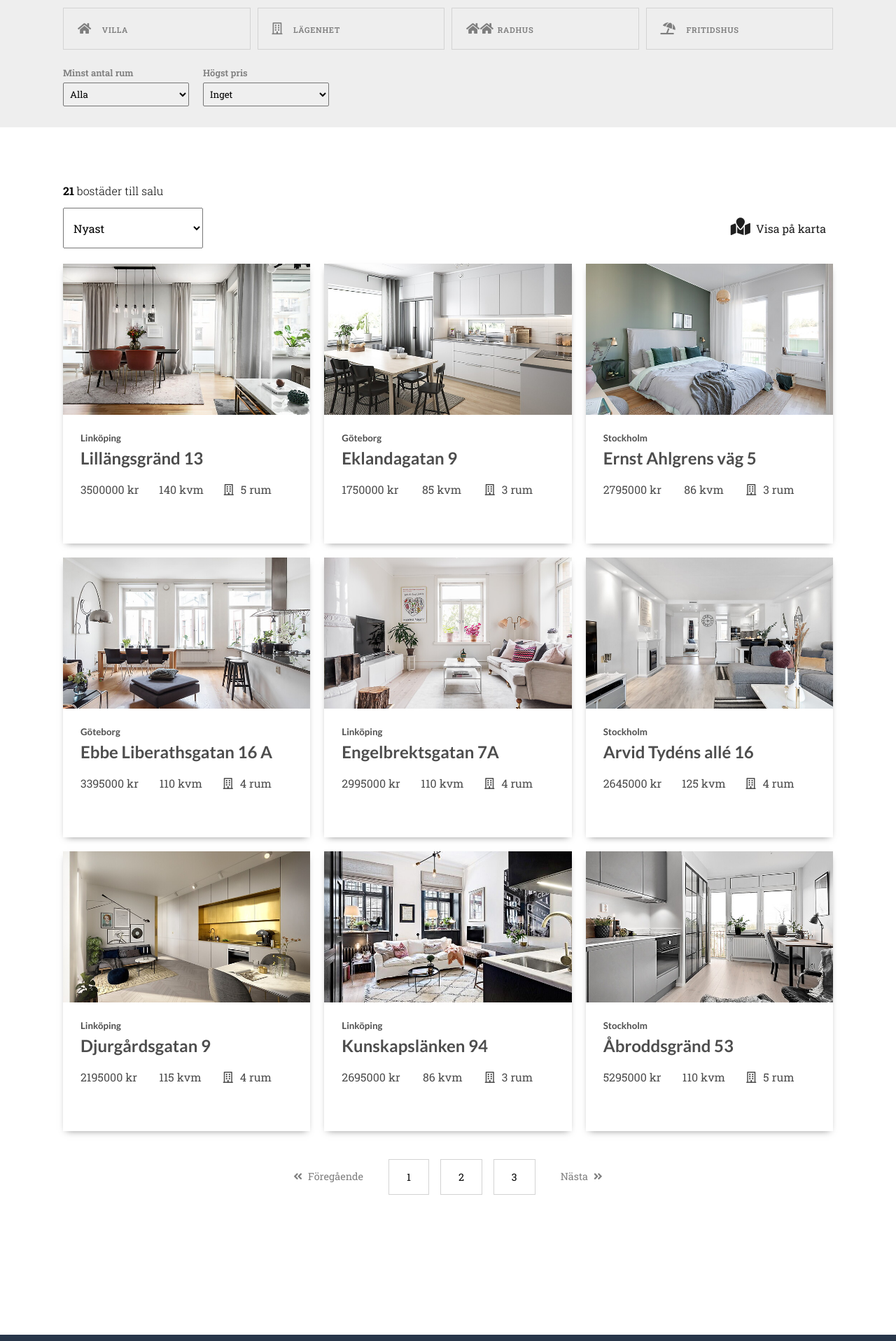
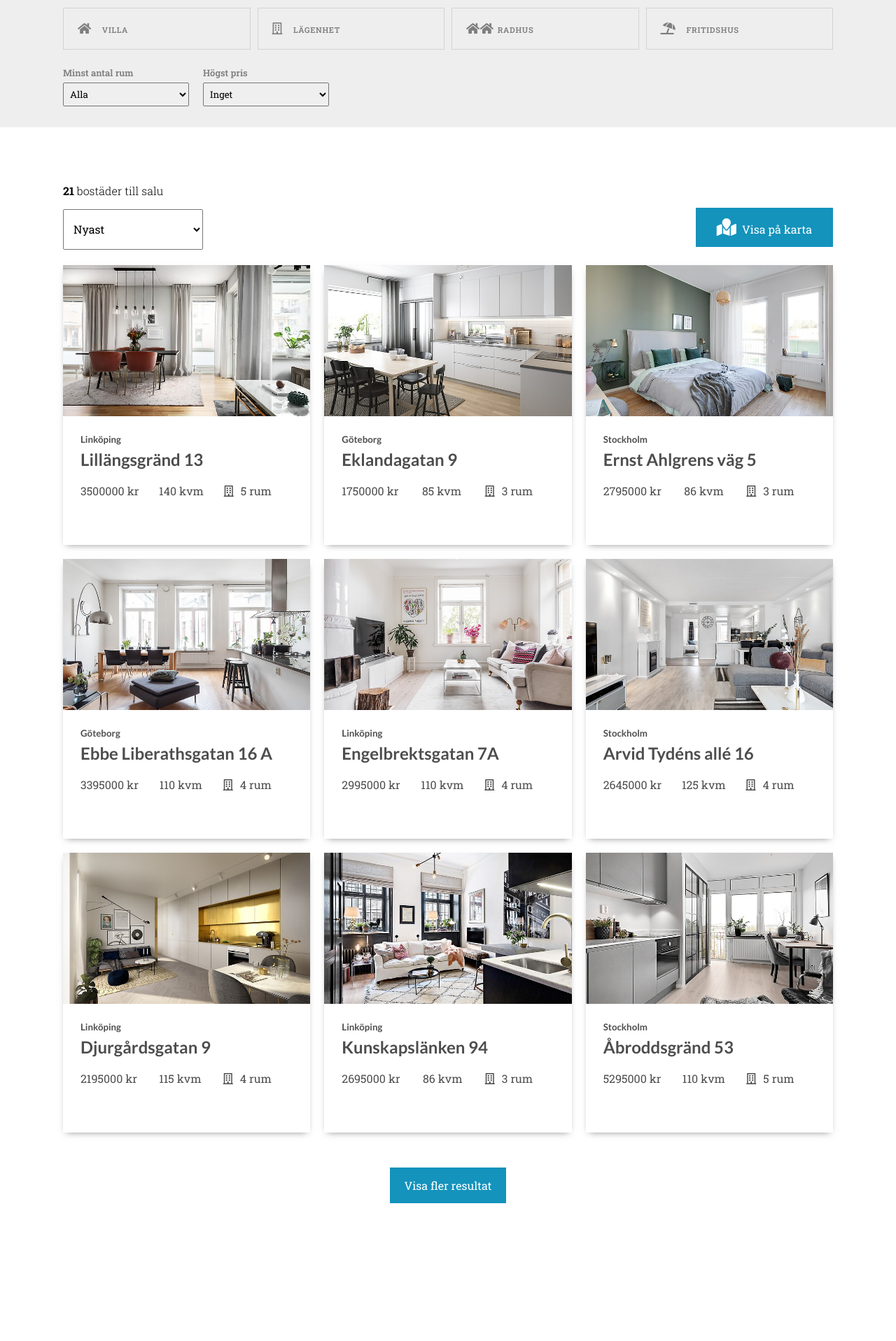
Before and after one commit to erikshumkov/real-estate-react, a React (Create React App) app: page /#/ in a window 1280 px wide. Shown: the part 213-2130 px from the top of the page at 70% size. Built offline with nearby package versions, Linux system fonts and the light colour scheme.

Commit message:
switch pagination for show results button

```diff
--- a/src/App.js
+++ b/src/App.js
@@ -30,7 +30,7 @@ function App() {
   const [selectPrice, setSelectPrice] = useState('none');
   const [search, setSearch] = useState('');
   const [currentPage, setCurrentPage] = useState(1);
-  const [postsPerPage] = useState(9);
+  const [postsPerPage, setpostsPerPage] = useState(9);
 
   // In what order the results should be shown. Newest, Lowest price, etc.
   const handleSelect = event => {
@@ -129,10 +129,13 @@ function App() {
 
   useEffect(filterTheData, [setting, select, search, selectRooms, selectPrice]);
 
+  const addMoreItems = () => setpostsPerPage(postsPerPage + 9);
+
   // Get current posts
   const lastPostIndex = currentPage * postsPerPage;
   const firstPostIndex = lastPostIndex - postsPerPage;
   const currentPosts = filteredData.slice(firstPostIndex, lastPostIndex);
+  console.log(currentPosts)
 
   // Change page
   const changePage = (pageNumber, totalPages) => {
@@ -166,7 +169,10 @@ function App() {
                     posts={currentPosts}
                     postsPerPage={postsPerPage}
                     changePage={changePage}
-                    currentPage={currentPage} />
+                    currentPage={currentPage}
+                    addMoreItems={addMoreItems}
+                  />
+
                 </div>
               )}
             />
--- a/src/js/components/MapRealEstate.js
+++ b/src/js/components/MapRealEstate.js
@@ -8,13 +8,24 @@ const MapRealEstate = ({ data, location, getItemOnClick, mapItemRefs }) => {
   // Check if the route / path is true
   let ifPath = path === "/karta/bostad";
 
+  // Get starter z-index from hoverMapMarker and save it.
+  let initZindex;
+
   const hoverMapMarker = (e) => {
     let style = e.target._icon.firstChild.style;
+    let styleParent = e.target._icon.style;
+    // Save initial z-index to variable.
+    initZindex = styleParent.zIndex;
+    // Set new z-index to bring map marker to the front.
+    styleParent.zIndex = 1000;
     style.transform = "scale(1.2) rotate(-45deg)";
   }
 
   const removeHoverStyles = (e) => {
+    let styleParent = e.target._icon.style;
     let style = e.target._icon.firstChild.style;
+    // Reset the z-index to it's original value to bring it to the back.
+    styleParent.zIndex = initZindex;
     style.transform = "scale(1) rotate(-45deg)";
   }
 
--- a/src/js/layout/SearchResult.js
+++ b/src/js/layout/SearchResult.js
@@ -2,7 +2,6 @@ import React from 'react';
 import { Link } from "react-router-dom";
 
 import Result from '../components/Result';
-import Pagination from '../components/Pagination';
 
 const SearchResult = ({
   filteredData,
@@ -10,7 +9,8 @@ const SearchResult = ({
   posts,
   postsPerPage,
   changePage,
-  currentPage
+  currentPage,
+  addMoreItems
 }) => {
   return (
     <div>
@@ -44,15 +44,21 @@ const SearchResult = ({
               return <Result key={index} data={data} />;
             })}
           </div>
-          <Pagination
+          {/* <Pagination
             postsPerPage={postsPerPage}
             totalPosts={filteredData.length}
             changePage={changePage}
             currentPage={currentPage}
-          />
-          {/* <div className="button-div">
-            <div className="show-more">Visa fler resultat</div>
-          </div> */}
+          /> */}
+          {console.log(filteredData.length, postsPerPage)}
+          {postsPerPage > filteredData.length ? null
+            : (
+              <div className="button-div" onClick={addMoreItems}>
+                <div className="show-more">Visa fler resultat</div>
+              </div>
+            )
+          }
+
         </div>
       </main>
     </div>
--- a/src/js/pages/Home.js
+++ b/src/js/pages/Home.js
@@ -2,7 +2,7 @@ import React from 'react'
 import FilterSection from '../layout/FilterSection';
 import SearchResult from '../layout/SearchResult';
 
-const Home = ({ handleCheckboxToggle, filter, searchString, setSearch, search, handleRooms, handlePrice, filteredData, handleSelect, posts, postsPerPage, changePage, currentPage }) => {
+const Home = ({ handleCheckboxToggle, filter, searchString, setSearch, search, handleRooms, handlePrice, filteredData, handleSelect, posts, postsPerPage, changePage, currentPage, addMoreItems }) => {
 
 
   return (
@@ -23,6 +23,7 @@ const Home = ({ handleCheckboxToggle, filter, searchString, setSearch, search, h
         postsPerPage={postsPerPage}
         changePage={changePage}
         currentPage={currentPage}
+        addMoreItems={addMoreItems}
       />
     </div>
   )
--- a/src/scss/_results.scss
+++ b/src/scss/_results.scss
@@ -24,8 +24,11 @@
         font-family: 'Roboto Slab', sans-serif;
       }
       .map {
+        cursor: pointer;
+        padding: 15px 20px;
+        background: rgb(20, 147, 188);
         a {
-          color: rgb(31, 31, 31);
+          color: #fff;
           padding: 16.5px 10px;
           font-size: 16px;
           text-align: center;
@@ -36,6 +39,9 @@
           span {
             margin-left: 8px;
           }
+        }
+        &:hover {
+          background: rgb(17, 135, 175);
         }
       }
     }
@@ -144,6 +150,9 @@
         padding: 15px 20px;
         background: rgb(20, 147, 188);
         color: #fff;
+        &:hover {
+          background: rgb(17, 135, 175);
+        }
       }
     }
   }
```
Also changed, not shown: src/scss/_mappage.scss (+0 -10 lines).
